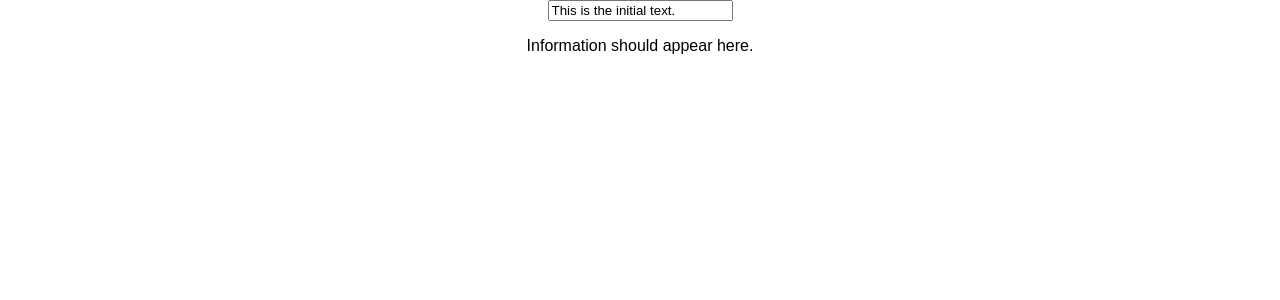
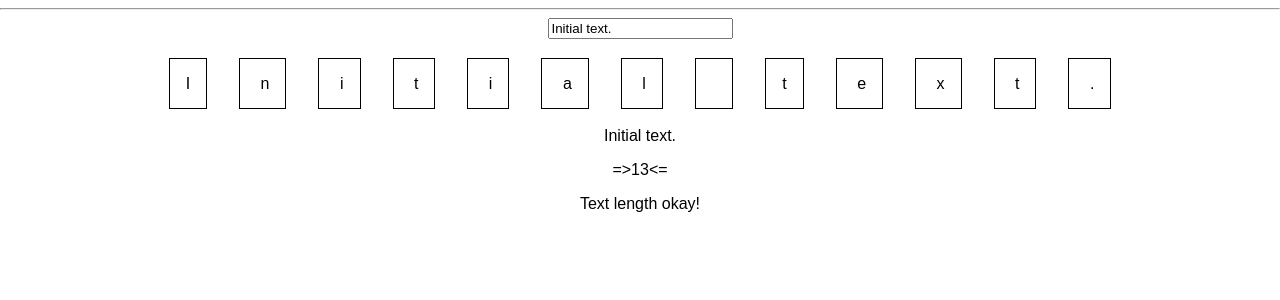
Before and after one commit to ccowperthwait/react-course-new, a React (Create React App) app in the folder assignment/: page / in a window 1280 px wide. Shown: the top 300 px of the page. Built offline with nearby package versions, Linux system fonts and the light colour scheme.

Commit message:
Checking in my working version.

```diff
--- a/assignment/src/App.js
+++ b/assignment/src/App.js
@@ -1,19 +1,64 @@
 import React, { Component } from 'react';
 import './App.css';
-import InputField from './InputField/InputField.js';
-import OutputTextArea from './OutputTextArea/OutputTextArea.js';
+import InputField from './InputField/InputField';
+import ValidationComponent from './ValidationComponent/ValidationComponent';
+import CharComponent from './CharComponent/CharComponent';
 
 class App extends Component {
+  initialValue = "Initial text.";
   state = {
-    text: "This is the initial text."
+    text: this.initialValue,
+    textLength: this.initialValue.length
   };
+
+inputChangeHandler = (event) => {
+  this.setState(
+    {
+      text: event.target.value,
+      textLength: event.target.value.length
+    }
+  )
+}
+
+removeCharacterHandler = (index) => {
+  var list = this.state.text.slice(0,index) + this.state.text.slice(index + 1);
+  this.setState(
+    {
+      text: list,
+      textLength: list.length
+    }
+  )
+}
 
 render() {
 
+    var characters = this.state.text;
+    var list = [];
+    for(var i=0;i<characters.length;i++){
+      list.push(characters[i]);
+    }
+
     return (
       <div className="App">
-      <InputField initialvalue={this.state.text} />
-      <OutputTextArea />
+      <hr/>
+      <InputField change={this.inputChangeHandler} initialvalue={this.state.text} />
+      <br/><br/>
+      {list.map((character, index) => {
+        return (
+          <CharComponent
+            key={index}
+            index={index}
+            character={character}
+            click={() => this.removeCharacterHandler(index)}
+          />
+        )
+      })}
+      <br/><br/>
+      <ValidationComponent
+        text={this.state.text}
+        textLength={this.state.textLength}
+      />
+
       </div>
     );
   }
--- /dev/null
+++ b/assignment/src/CharComponent/CharComponent.js
@@ -0,0 +1,17 @@
+    import React from 'react';
+
+const charComponent = (props) => {
+    const test={
+        display: 'inline',
+        padding: '16px',
+        margin: '16px',
+        border: '1px solid black',
+        // textAlign: 'center'
+    };
+    return (
+        <div onClick={props.click} style={test}> {props.character}
+        </div>
+    )
+}
+
+export default charComponent;
--- a/assignment/src/InputField/InputField.js
+++ b/assignment/src/InputField/InputField.js
@@ -6,6 +6,7 @@ const InputField = (props) => {
             <input
                 type="text"
                 value={props.initialvalue}
+                onChange={props.change}
             />
         </div>
     )
--- a/assignment/src/OutputTextArea/OutputTextArea.js
+++ /dev/null
@@ -1,11 +0,0 @@
-import React from 'react';
-
-const OutputTextArea = () => {
-    return (
-        <div>
-            <p>Information should appear here.</p>
-        </div>
-    )
-}
-
-export default OutputTextArea;
--- /dev/null
+++ b/assignment/src/ValidationComponent/ValidationComponent.js
@@ -0,0 +1,20 @@
+import React from 'react';
+
+const ValidationComponent = (props) => {
+
+    let message = "Text length okay!";
+    if(props.textLength < 3)
+        message = "Text length too short! (min 3)";
+    else if(props.textLength >30)
+        message = "Text length too long! (max 30)";
+
+    return (
+        <div>
+            <p>{props.text}</p>
+            <p>=&gt;{props.textLength}&lt;=</p>
+            {message}
+        </div>
+    )
+}
+
+export default ValidationComponent;
```
